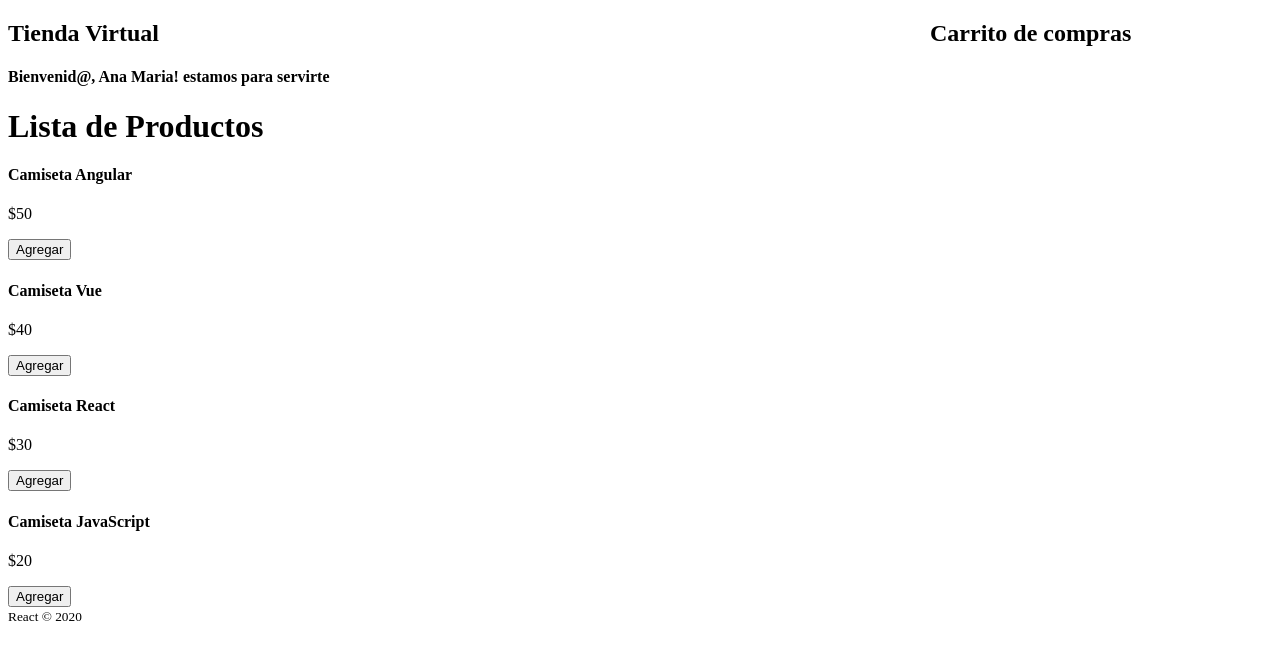
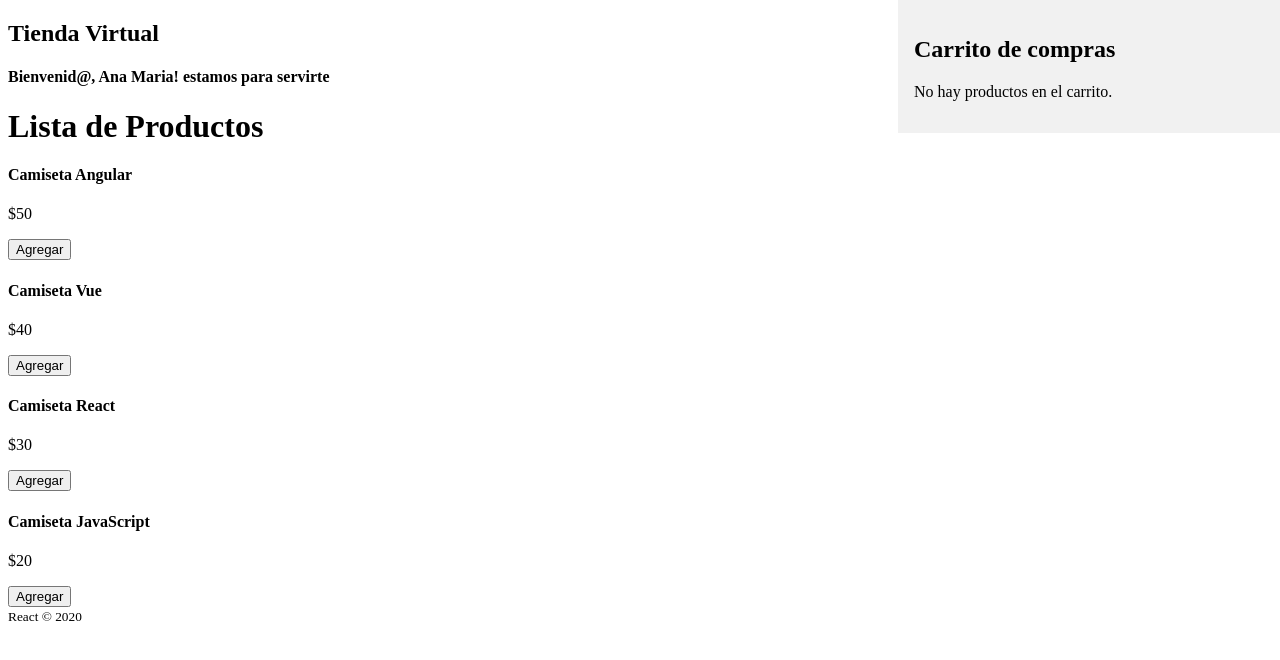
Before and after one commit to jcarlosj/React-Fundamentos-U-JPdTV, a React (Create React App) app: page / in a window 1280 px wide. Shown: the top 660 px of the page. Built offline with nearby package versions, Linux system fonts and the light colour scheme.

Commit message:
[+] Component > Cart: Muestra productos agregados

```diff
--- a/src/components/Cart.js
+++ b/src/components/Cart.js
@@ -5,12 +5,15 @@ import './cart.css';                // Importa Hoja de Estilos del Componente
 const Cart = ({ products }) => (        // Return Implicito & Destructuración del Props pasado como argumento
     <div className="cart">
         <h2>Carrito de compras</h2>
-        { products .map( product => (
-            <Product
-                key={ product.id }
-                product={ product }
-            />
-        ))}
+        { products.length === 0
+            ?   <p>No hay productos en el carrito.</p>
+            :   products .map( product => (
+                    <Product
+                        key={ product.id }
+                        product={ product }
+                    />
+                ))
+        }
     </div>
 );
 
--- a/src/components/cart.css
+++ b/src/components/cart.css
@@ -1,7 +1,8 @@
 .cart {
-    background-color: white;
+    background-color: #F1F1F1;
     position: fixed;
     top: 0;
     right: 0;
+    padding: 1rem;
     width: 350px;
 }
```
